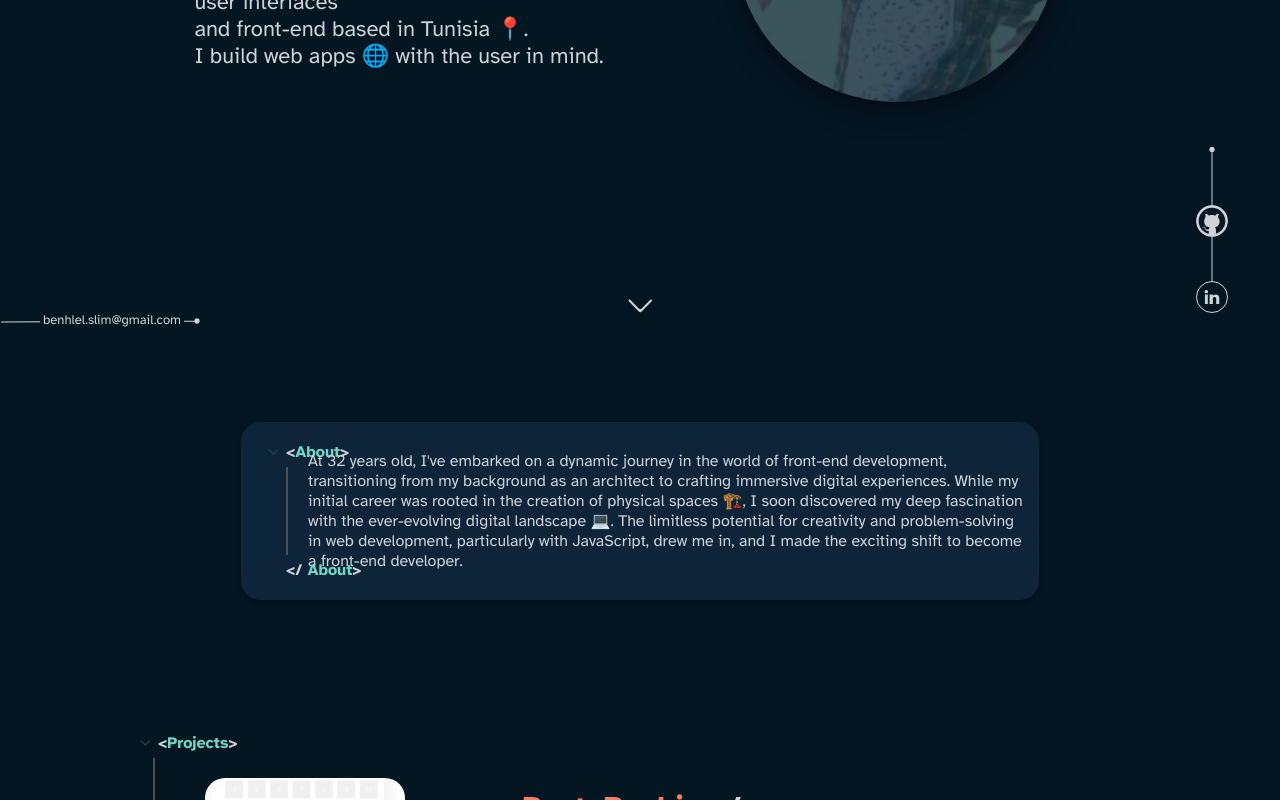
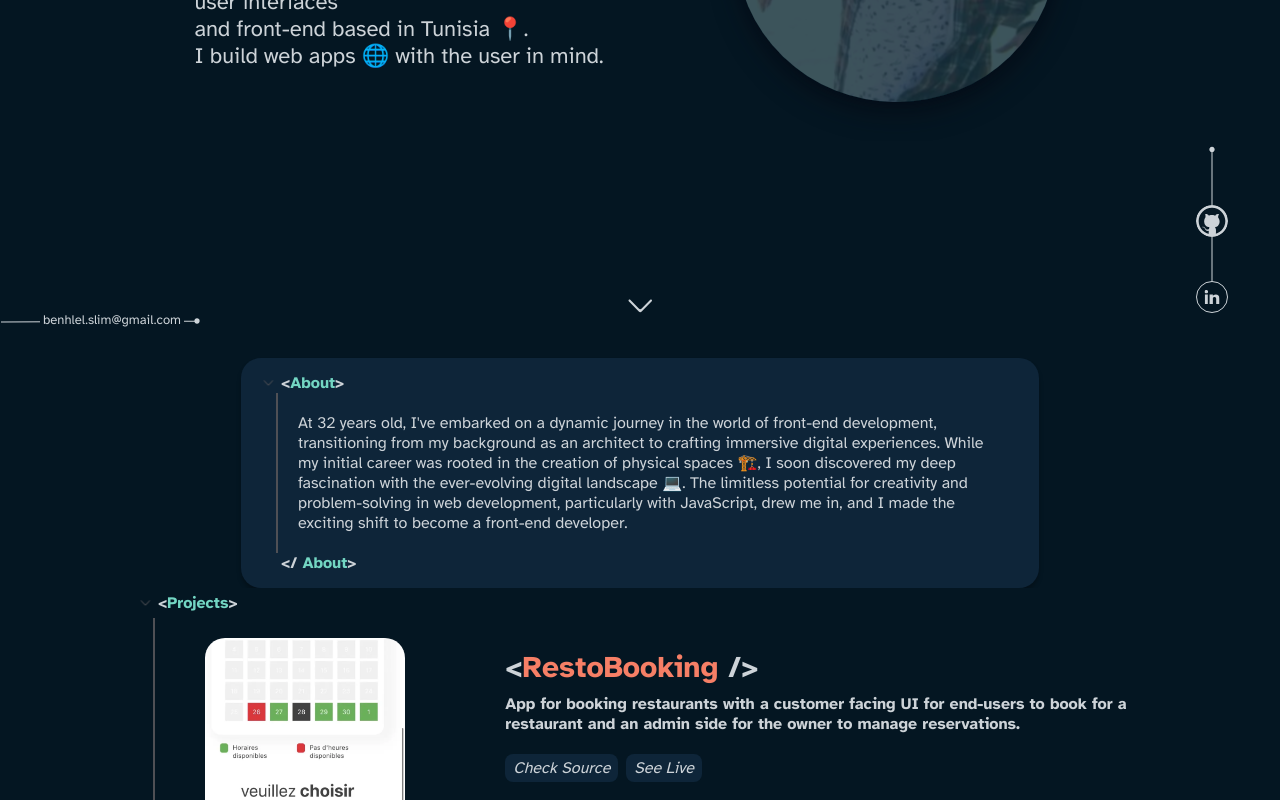
Before and after one commit to benhlel0slim/Portfolio, a Next.js app: page / in a window 1280 px wide. Shown: the part 442-1242 px from the top of the page. Built offline with nearby package versions, Linux system fonts and the light colour scheme.

Commit message:
refactor: styling about component

```diff
--- a/src/app/page.module.css
+++ b/src/app/page.module.css
@@ -3,7 +3,5 @@
   flex-direction: column;
   justify-content: center;
   align-items: center;
-  margin-left: auto;
-  margin-right: auto;
   width: 100%;
 }
--- a/src/components/about/about.module.scss
+++ b/src/components/about/about.module.scss
@@ -3,20 +3,17 @@
   flex-direction: column;
   align-items: baseline;
   width: 60%;
-  min-height: 17vh;
   background-color: $surface-color;
   border-radius: 20px;
   text-align: start;
   padding: 15px;
-  margin-top: 5%;
   box-shadow: $box-shadow;
-  margin-bottom: 10%;
 }
 .openingTag {
   display: flex;
   flex-direction: row;
   align-items: center;
-  margin: 5px;
+
   color: $primary-color;
 }
 .arrow {
@@ -31,26 +28,27 @@
 .text {
   display: flex;
   flex-direction: row;
-  align-items: center;
-  font-size: medium;
-  height: 88px;
+  align-items: stretch;
+  height: fit-content;
   opacity: 0;
+  > *:nth-child(2) {
+    padding: 20px 20px;
+  }
   &.animate {
     animation: showHide 2s 2s;
     animation-fill-mode: forwards;
   }
 
   .vl {
-    border-left: 2px solid $grey-vscode;
-    height: 100%;
-    margin-right: 20px;
-    margin-left: 25px;
+    border-right: 2px solid #4f5055;
+    height: auto;
+    padding-left: 20px;
   }
 }
 .closingTag {
   position: relative;
   left: 25px;
-  margin: 5px;
+
   color: $primary-color;
   &.animate {
     animation: slide 2s ease-in-out;
```
